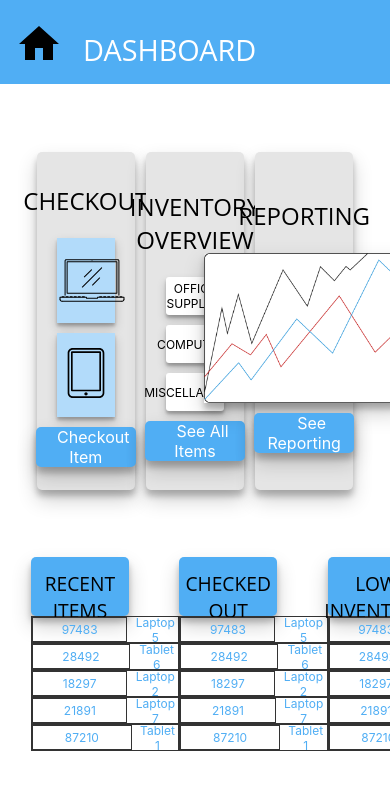
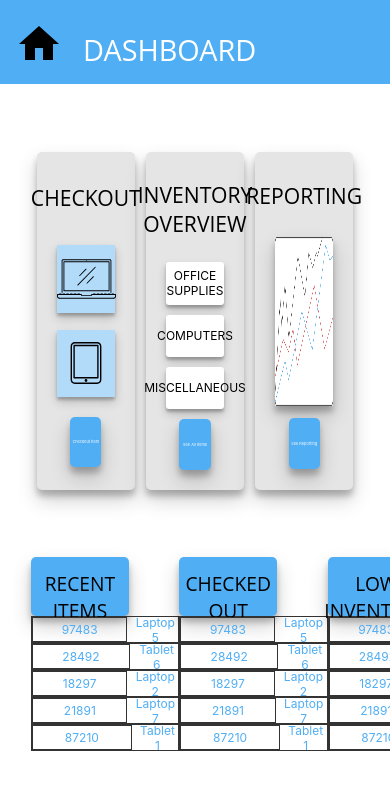
Before and after one commit to ugms/asset-tracker, a React app: page /#/Dashboard in a window 390 px wide. Shown: the top 790 px of the page. Built offline with nearby package versions, Linux system fonts and the light colour scheme.

Commit message:
more responsive dashboard

```diff
--- a/client/Dashboard/Dashboard.css
+++ b/client/Dashboard/Dashboard.css
@@ -8,14 +8,15 @@
   -webkit-box-direction: normal;
       -ms-flex-direction: column;
           flex-direction: column;
-  -webkit-box-pack: center;
-      -ms-flex-pack: center;
-          justify-content: center;
+  -ms-flex-pack: distribute;
+      justify-content: space-around;
   -webkit-box-align: center;
       -ms-flex-align: center;
           align-items: center;
   border-radius: 5px;
   background-color: #E5E5E5;
+  -webkit-box-shadow: 0 10px 20px rgba(0, 0, 0, 0.19), 0 6px 6px rgba(0, 0, 0, 0.23);
+          box-shadow: 0 10px 20px rgba(0, 0, 0, 0.19), 0 6px 6px rgba(0, 0, 0, 0.23);
 }
 
 .squares {
@@ -50,9 +51,9 @@
 }
 
 .inner_square {
-  height: 10vh;
+  height: 8vh;
   width: 15vw;
-  margin: 5px;
+  margin: 1vh;
   background-color: #b2dbfa;
   display: flexbox;
   -webkit-box-pack: center;
@@ -61,14 +62,16 @@
   -webkit-box-align: center;
       -ms-flex-align: center;
           align-items: center;
+  -webkit-box-shadow: 0 5px 10px rgba(0, 0, 0, 0.19), 0 3px 3px rgba(0, 0, 0, 0.23);
+          box-shadow: 0 5px 10px rgba(0, 0, 0, 0.19), 0 3px 3px rgba(0, 0, 0, 0.23);
 }
 
 .square_heading {
   font-family: 'Open Sans', sans-serif;
-  font-size: 1.5em;
+  font-size: 2.5vh;
   font-weight: 400;
+  margin-top: 3vh;
   text-transform: uppercase;
-  margin-top: 15px;
 }
 
 .square_heading2 {
@@ -89,37 +92,38 @@
   width: 25vw;
   border-radius: 5px;
   background-color: #50AEF4;
-}
-
-.reporting_square {
-  display: -webkit-box;
-  display: -ms-flexbox;
-  display: flex;
-  -webkit-box-orient: vertical;
-  -webkit-box-direction: normal;
-      -ms-flex-direction: column;
-          flex-direction: column;
-  -webkit-box-pack: center;
-      -ms-flex-pack: center;
-          justify-content: center;
-  -webkit-box-align: center;
-      -ms-flex-align: center;
-          align-items: center;
+  -webkit-box-shadow: 0 10px 20px rgba(0, 0, 0, 0.19), 0 6px 6px rgba(0, 0, 0, 0.23);
+          box-shadow: 0 10px 20px rgba(0, 0, 0, 0.19), 0 6px 6px rgba(0, 0, 0, 0.23);
 }
 
 .reporting_image {
-  height: 150px;
-  width: 200px;
+  height: 20vh;
+  width: 15vw;
   margin: 5px;
+  -webkit-box-shadow: 0 10px 20px rgba(0, 0, 0, 0.19), 0 6px 6px rgba(0, 0, 0, 0.23);
+          box-shadow: 0 10px 20px rgba(0, 0, 0, 0.19), 0 6px 6px rgba(0, 0, 0, 0.23);
 }
 
-a:link {
+a.dashboard_link {
   text-decoration: none;
   color: white;
+  font-size: 1vw;
   text-transform: capitalize;
+  text-align: center;
+}
+
+a.dashboard_link:visited {
+  color: white;
 }
 
 .dashboard_button {
+  height: 6vh;
+  width: 8vw;
+  margin-bottom: 2vh;
+  border-radius: 5px;
+  background-color: #50AEF4;
+  -webkit-box-shadow: 0 10px 20px rgba(0, 0, 0, 0.19), 0 6px 6px rgba(0, 0, 0, 0.23);
+          box-shadow: 0 10px 20px rgba(0, 0, 0, 0.19), 0 6px 6px rgba(0, 0, 0, 0.23);
   display: -webkit-box;
   display: -ms-flexbox;
   display: flex;
@@ -129,11 +133,6 @@ a:link {
   -webkit-box-align: center;
       -ms-flex-align: center;
           align-items: center;
-  margin: 5px;
-  height: 40px;
-  width: 100px;
-  border-radius: 5px;
-  background-color: #50AEF4;
 }
 
 .inventory_inner_squares {
@@ -153,20 +152,33 @@ a:link {
 }
 
 .inventory_inner_square {
+  display: -webkit-box;
+  display: -ms-flexbox;
+  display: flex;
+  -webkit-box-pack: center;
+      -ms-flex-pack: center;
+          justify-content: center;
+  -webkit-box-align: center;
+      -ms-flex-align: center;
+          align-items: center;
   background-color: white;
-  height: 4.5vh;
+  border-radius: 3px;
+  font-size: 1.5vh;
+  height: 5vh;
   width: 15vw;
   margin: 5px;
+  -webkit-box-shadow: 0 5px 10px rgba(0, 0, 0, 0.19), 0 3px 3px rgba(0, 0, 0, 0.23);
+          box-shadow: 0 5px 10px rgba(0, 0, 0, 0.19), 0 3px 3px rgba(0, 0, 0, 0.23);
 }
 
 .laptop_logo {
-  height: 65px;
-  width: 70px;
+  height: 7vh;
+  margin-top: .5vh;
 }
 
 .tablet_logo {
-  height: 60px;
-  width: 50px;
+  height: 5vh;
+  margin-top: 1.5vh;
 }
 
 .inventory_inner_square {
--- a/client/Dashboard/Dashboard.jsx
+++ b/client/Dashboard/Dashboard.jsx
@@ -43,7 +43,7 @@ class Dashboard extends Component {
 
           {/* Inventory Overview */}
           <div className='gray_square overview_sqaure'>
-            <h1 className='square_heading'>Inventory Overview</h1>
+            <h1 className='square_heading inventory_overview_heading'>Inventory Overview</h1>
             {/* Inventory Highlights */}
             <div className='inventory_inner_squares'>
               <div className='inventory_inner_square'>Office Supplies</div>
@@ -53,14 +53,14 @@ class Dashboard extends Component {
             <div className="dashboard_button">
               <Link className='dashboard_link'
                 to="/Inventory-Overview">
-                See All Items
+                See All  Items
             </Link>
             </div>
           </div>
 
           {/* Reporting */}
           <div className='gray_square reporting_square'>
-            <h1 className='square_heading'>Reporting</h1>
+            <h1 className='square_heading reporting_heading'>Reporting</h1>
 
             <img className='reporting_image' src={logo} />
 
--- a/client/Dashboard/Dashboard.scss
+++ b/client/Dashboard/Dashboard.scss
@@ -9,7 +9,8 @@
   width: 25vw;
   display: flex;
   flex-direction: column;
-  justify-content: center;
+  justify-content: space-around;
+  // justify-content: center;
   align-items: center;
   border-radius:5px;
   background-color:#E5E5E5;
@@ -33,9 +34,9 @@
 }
 
 .inner_square {
-  height:10vh;
+  height:8vh;
   width:15vw;
-  margin:5px;
+  margin:1vh;
   background-color:rgb(178,219,250);
   display: flexbox;
   justify-content: center;
@@ -45,10 +46,11 @@
 
 .square_heading {
   font-family: 'Open Sans', sans-serif;
-  font-size: 1.5em;
+  // font-size: 1.5em;
+  font-size:2.5vh;
   font-weight:400;
+  margin-top:3vh;
   text-transform: uppercase;
-  margin-top:15px;
 }
 
 .square_heading2{
@@ -69,22 +71,23 @@
 }
 
 .reporting_square {
-  display: flex;
-  flex-direction: column;
-  justify-content: center;
-  align-items: center;
+  // display: flex;
+  // flex-direction: column;
+  // justify-content: center;
+  // align-items: center;
 }
 
 .reporting_image {
-  height:150px;
-  width:200px;
+  height:20vh;
+  width:15vw;
   margin:5px;
   box-shadow: 0 10px 20px rgba(0,0,0,0.19), 0 6px 6px rgba(0,0,0,0.23);
 }
 
-a.dashboard_link{
+a.dashboard_link {
   text-decoration:none;
   color: white;
+  font-size:1vw;
   text-transform: capitalize;
   text-align: center;
 }
@@ -94,12 +97,15 @@ a.dashboard_link:visited {
 }
 
 .dashboard_button {
-  margin:5px;
-  height:40px;
-  width:100px;
+  height:6vh;
+  width:8vw;
+  margin-bottom:2vh;
   border-radius: 5px;
   background-color: #50AEF4;
   box-shadow: 0 10px 20px rgba(0,0,0,0.19), 0 6px 6px rgba(0,0,0,0.23);
+  display: flex;
+  justify-content: center;
+  align-items: center;
 }
 
 .inventory_inner_squares {
@@ -113,22 +119,23 @@ a.dashboard_link:visited {
  @include center_flex();
   background-color: white;
   border-radius: 3px;
-  height:4.5vh;
+  font-size: 1.5vh;
+  height:5vh;
   width: 15vw;
   margin:5px;
   box-shadow: 0 5px 10px rgba(0,0,0,0.19), 0 3px 3px rgba(0,0,0,0.23);
 }
 
 .laptop_logo {
-  height:65px;
-  width:70px;
-  margin-top:10px;
+  height:7vh;
+  // width:70px;
+  margin-top:.5vh;
 }
 
 .tablet_logo {
-  height:60px;
-  width:50px;
-  margin-top:10px;
+  height:5vh;
+  // width:50px;
+  margin-top:1.5vh;
 }
 
 .inventory_inner_square {
--- a/client/NavBar/NavBar.css
+++ b/client/NavBar/NavBar.css
@@ -17,15 +17,11 @@
   font-size: 1.8em;
   font-weight: 400;
   text-transform: uppercase;
-<<<<<<< HEAD
-  margin-top: 35px;
-=======
   margin-top: 30px;
->>>>>>> 502f2ac932a451e5b7fb811081a1a1795a6502a7
   margin-left: 20px;
 }
 
-a:link {
+a.navbar__home_logo {
   margin-left: 15px;
   margin-top: 20px;
 }
--- a/client/NavBar/NavBar.scss
+++ b/client/NavBar/NavBar.scss
@@ -16,7 +16,7 @@
   margin-left: 20px;
 }
 
-a:link {
+a.navbar__home_logo {
   margin-left: 15px;
   margin-top:20px;
 }
```
Also changed, not shown: 2 other files (tests, documents, lock files or other folders).
